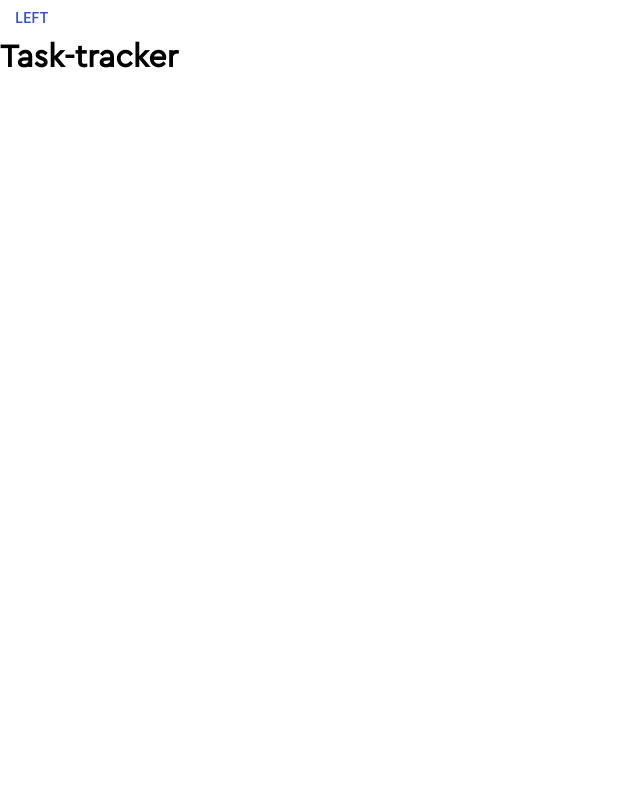
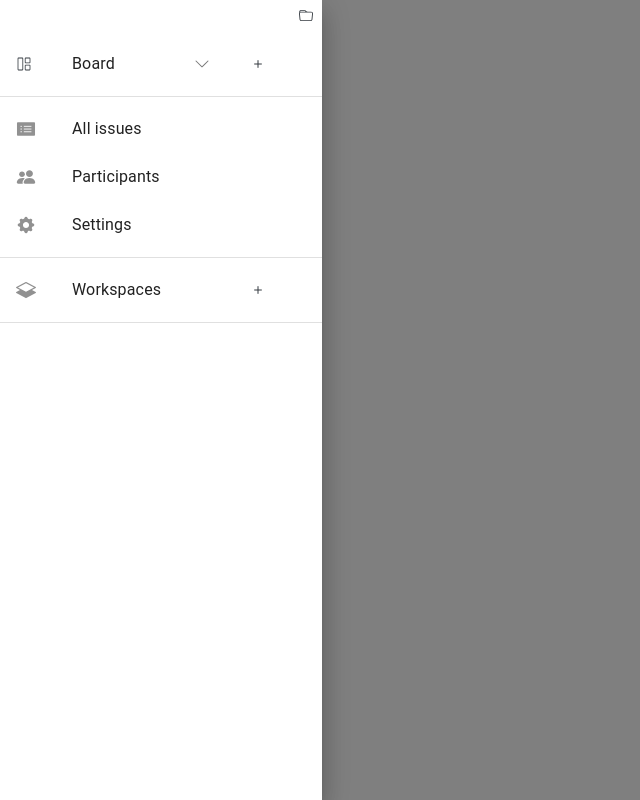
Before and after one commit to peaksoft-school/task-tracker-js9, a React (Create React App) app: page / in a window 1280 px wide. Shown: the whole page, without its empty margins (0-640 px from the left). Built offline with nearby package versions, Linux system fonts and the light colour scheme; a web font is replaced by a local one.

Commit message:
update sideBar

```diff
--- a/src/components/sidebar/Sidebar.jsx
+++ b/src/components/sidebar/Sidebar.jsx
@@ -1,12 +1,12 @@
 import * as React from 'react'
 import Box from '@mui/material/Box'
 import SwipeableDrawer from '@mui/material/SwipeableDrawer'
-import Button from '@mui/material/Button'
 import List from '@mui/material/List'
 import Divider from '@mui/material/Divider'
 import ListItem from '@mui/material/ListItem'
 import ListItemButton from '@mui/material/ListItemButton'
 import ListItemIcon from '@mui/material/ListItemIcon'
+import { IconButton } from '@mui/material'
 import ListItemText from '@mui/material/ListItemText'
 import {
    TemplateIcon,
@@ -16,11 +16,12 @@ import {
    GraphicIcon,
    DownIcon,
    PlusIcon,
+   ArchiveIcon,
 } from '../../assets/icons'
 
 export default function Sidebar() {
    const [state, setState] = React.useState({
-      left: false,
+      left: true,
    })
 
    const toggleDrawer = (anchor, open) => (event) => {
@@ -37,11 +38,17 @@ export default function Sidebar() {
 
    const list = (anchor) => (
       <Box
-         sx={{ width: 250 }}
+         // sx={{ width: '50%', maxWidth: '100%' }} // Задаем ширину панели
          role="presentation"
          onClick={toggleDrawer(anchor, false)}
          onKeyDown={toggleDrawer(anchor, false)}
       >
+         <IconButton
+            sx={{ marginLeft: '290px', zIndex: 5 }}
+            onClick={toggleDrawer(anchor, true)}
+         >
+            <ArchiveIcon />
+         </IconButton>
          <List>
             <ListItem disablePadding>
                <ListItemButton>
@@ -102,12 +109,12 @@ export default function Sidebar() {
       <div>
          {['left'].map((anchor) => (
             <React.Fragment key={anchor}>
-               <Button onClick={toggleDrawer(anchor, true)}>{anchor}</Button>
                <SwipeableDrawer
                   anchor={anchor}
                   open={state[anchor]}
                   onClose={toggleDrawer(anchor, false)}
                   onOpen={toggleDrawer(anchor, true)}
+                  style={{ position: 'relative' }} // Добавляем стиль позиции
                >
                   {list(anchor)}
                </SwipeableDrawer>
```
